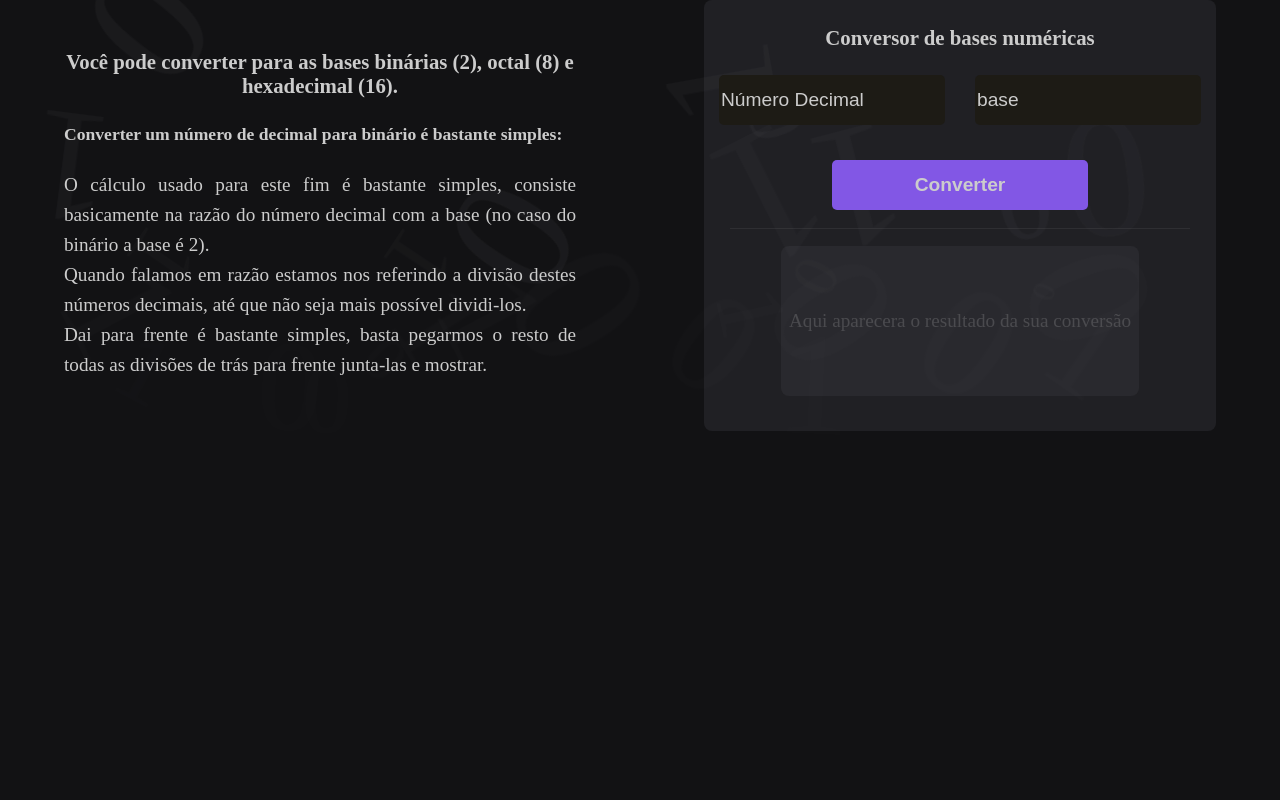
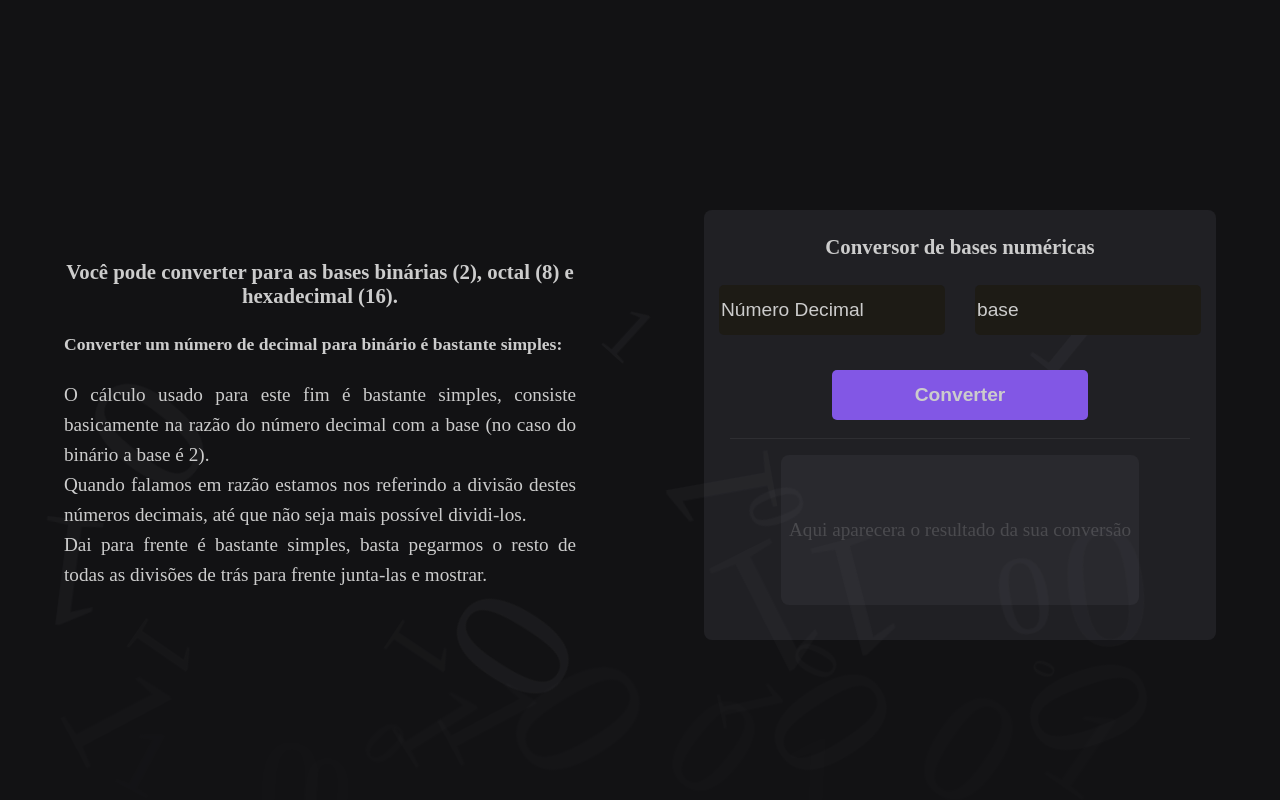
Before and after one commit to Marlliton/base-converter, a website with bundled scripts: page index.html in a window 1280 px wide. Built offline with nearby package versions, Linux system fonts and the light colour scheme.

Commit message:
finished

```diff
--- a/index.html
+++ b/index.html
@@ -12,27 +12,23 @@
 
 <body>
   <div class="container">
+    <div class="contentContainer">
       <div class="content">
         <div class="left">
           <h1>
             Você pode converter para as bases binárias (2), octal (8) e hexadecimal (16).
           </h1>
-
           <h2>
             Converter um número de decimal para binário é bastante simples:
-
           </h2>
-
           <p>
             O cálculo usado para este fim é bastante simples, consiste basicamente na razão do número
             decimal com a base (no caso do binário a base é 2).
           </p>
-
           <p>
             Quando falamos em razão estamos nos referindo a divisão destes
             números decimais, até que não seja mais possível dividi-los.
           </p>
-
           <p>
             Dai para frente é bastante simples, basta pegarmos o resto de todas
             as divisões de trás para frente junta-las e mostrar.
@@ -52,6 +48,7 @@
         </div>
       </div>
     </div>
+  </div>
 
   <ul class="ulNumbers">
   </ul>
--- a/src/styles/styles.css
+++ b/src/styles/styles.css
@@ -4,20 +4,19 @@
   box-sizing: border-box;
 }
 
-html{
+html {
   height: 100vh;
+  font-size: 1rem;
+  overflow-x: hidden;
 }
 
-html {
-  font-size: 1rem;
-  height: 100%
-}
 
 body {
+  height: 100%;
   background-color: #121214;
   color: #fff;
   position: relative;
-
+  overflow: hidden;
 }
 
 h1 {
@@ -30,6 +29,10 @@ h1 {
 
 p {
   line-height: 30px;
+}
+
+.contentContainer {
+  margin: auto;
 }
 
 .left h1 {
@@ -114,13 +117,14 @@ p {
 .container {
   width: 100%;
   height: 100%;
-  /* padding: auto; */
+  padding-top: 50px;
   display: flex;
-  flex-direction: column;
-  justify-content: center;
+  margin: auto auto;
 
-  overflow-y: visible;
+  overflow-y: auto;
+  overflow-x: hidden;
 }
+
 
 .content {
   display: flex;
@@ -142,7 +146,7 @@ p {
   align-items: center;
   height: 100%;
 
-  overflow: hidden;
+  /* overflow: hidden; */
 
   position: relative;
   animation-name: fade;
@@ -160,8 +164,6 @@ p {
   flex-direction: column;
   text-align: justify;
   z-index: 1;
-
-  /* height: 100%; */
 }
 
 .result {
@@ -269,7 +271,7 @@ p {
   }
   to {
     transform: translateY(-1100px) rotate(960deg);
-    opacity: .2;
+    opacity: 0.2;
   }
 }
 
```
Lines whose indentation alone changed are shown as unchanged.
